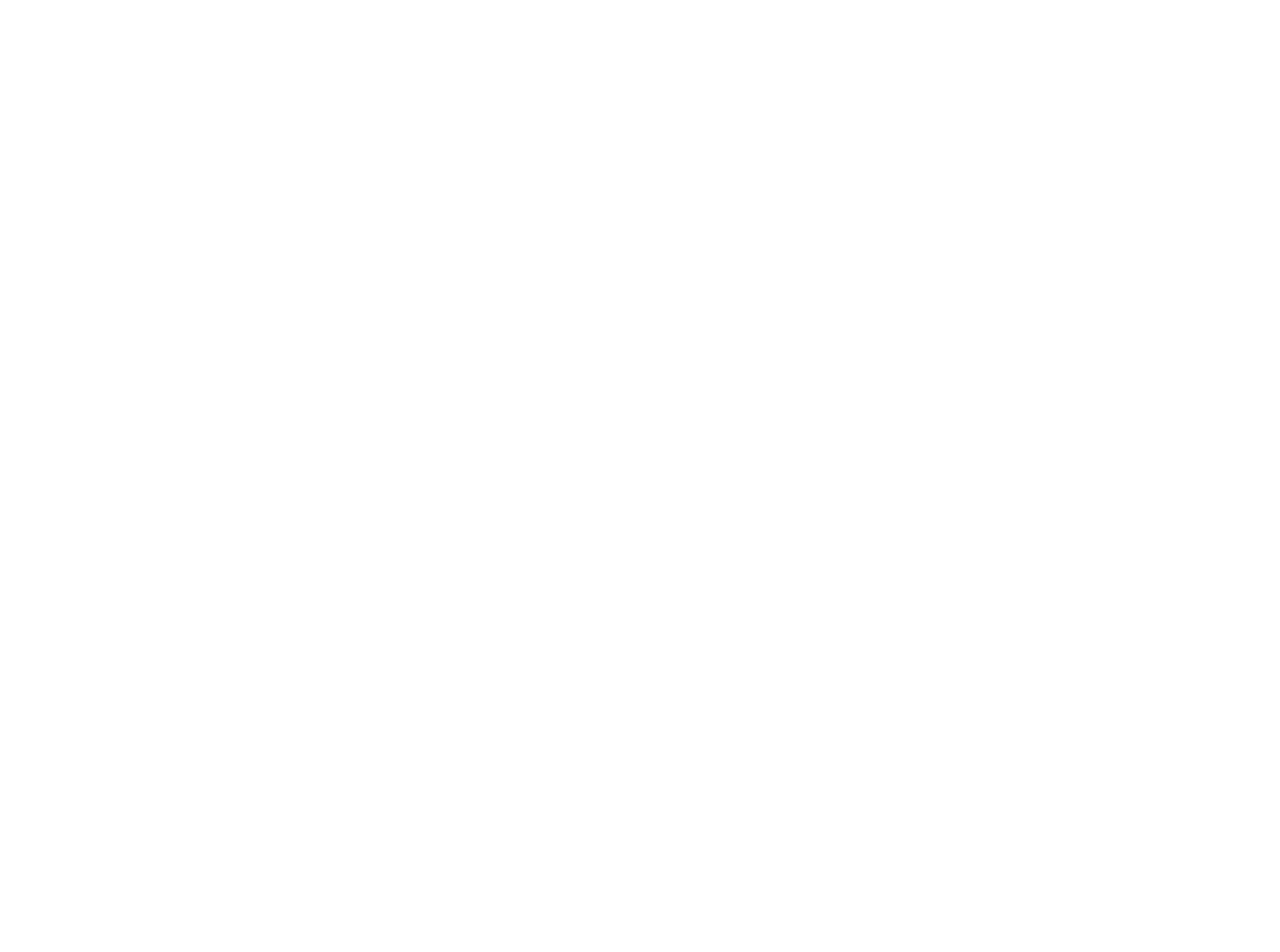
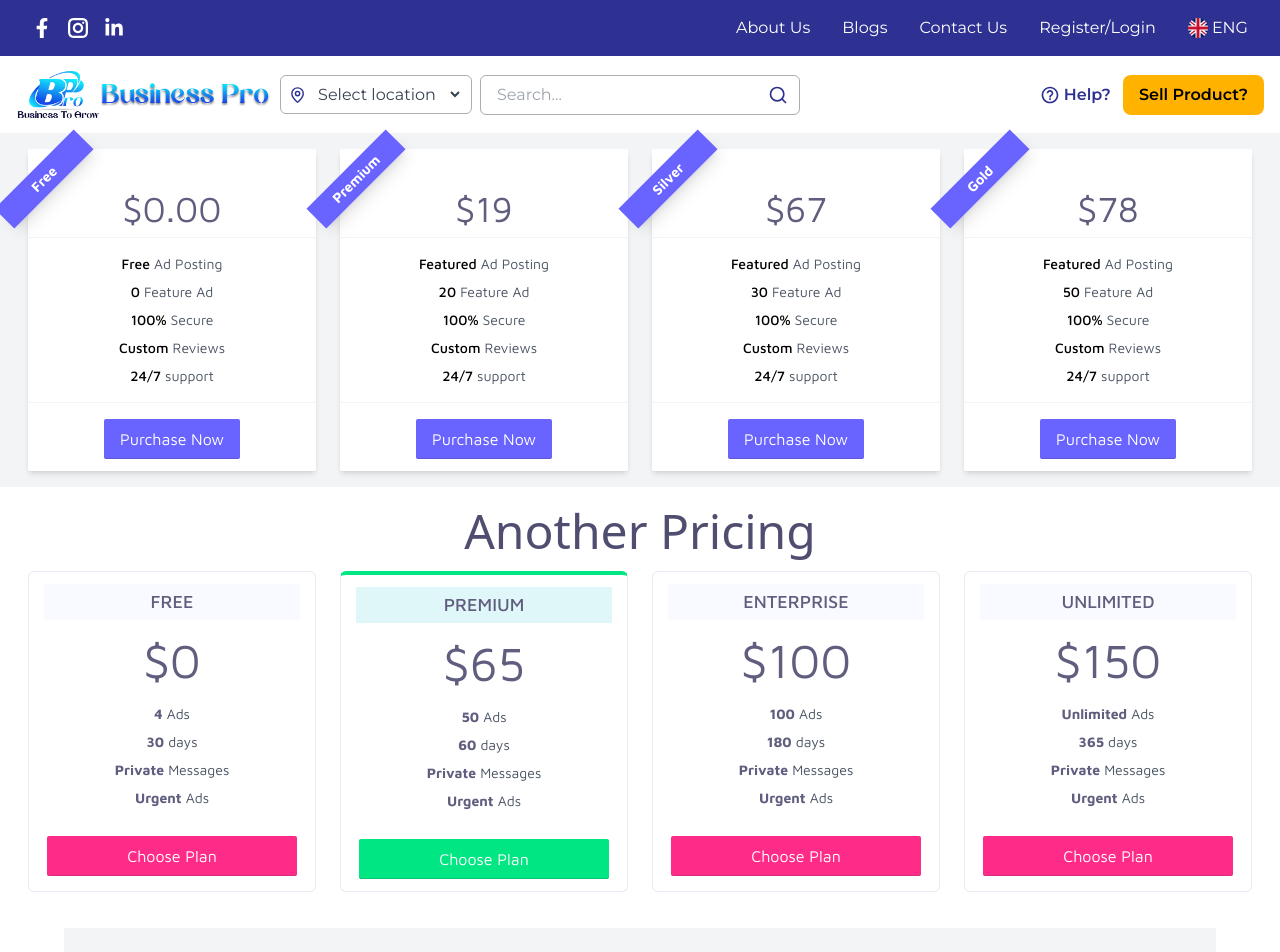
Before and after one commit to Jasveer399/Bpro-Business-FRONTEND, a React (Vite) app: page /pricing in a window 1280 px wide. Before the commit this address had no page. Shown: the top 952 px of the page. Before the commit the page ends 800 px from the top, so only its background shows below. Built offline with nearby package versions, Linux system fonts and the light colour scheme.

Commit message:
Add Footer Page in Dealer Dashboard

```diff
--- a/index.html
+++ b/index.html
@@ -1,9 +1,17 @@
-<!doctype html>
+<!DOCTYPE html>
 <html lang="en">
   <head>
     <meta charset="UTF-8" />
-    <link href="https://fonts.googleapis.com/css2?family=Montserrat:wght@400;500;600&display=swap" rel="stylesheet">
+    <link
+      href="https://fonts.googleapis.com/css2?family=Montserrat:wght@400;500;600&display=swap"
+      rel="stylesheet"
+    />
     <meta name="viewport" content="width=device-width, initial-scale=1.0" />
+    <link
+      href="https://fonts.googleapis.com/css2?family=Maven+Pro:wght@400;500;700&display=swap"
+      rel="stylesheet"
+    />
+
     <title>Bpro business</title>
   </head>
   <body>
--- a/src/App.jsx
+++ b/src/App.jsx
@@ -8,7 +8,11 @@ import Category from "./Pages/Category/Category";
 import BlogView from "./Components/Forms/Blogs/BlogView";
 import AdminLogin from "./Pages/Login/AdminLogin";
 import Home from "./Dealer Dashboard/Pages/Home/Home";
-import { ProtectedAdminRoutes, RedirectIfAuthenticated } from "./Utils/ProtectedAmdinRoutes";
+import Pricing from "./Dealer Dashboard/Pages/Pricing/Pricing";
+import {
+  ProtectedAdminRoutes,
+  RedirectIfAuthenticated,
+} from "./Utils/ProtectedAmdinRoutes";
 import Workers from "./Pages/Workers/Workers";
 
 function App() {
@@ -31,6 +35,7 @@ function App() {
           </Route>
         </Route>
         <Route path="/home" element={<Home />} />
+        <Route path="/pricing" element={<Pricing />} />
       </Routes>
     </>
   );
--- /dev/null
+++ b/src/Dealer Dashboard/Pages/Pricing/Pricing.jsx
@@ -0,0 +1,191 @@
+import React from "react";
+import Navbar from "../../Components/Home/Navbar";
+import Header from "../../Components/Home/Header";
+import Footer from "../../Components/Home/Footer";
+
+function Pricing() {
+  const pricingPlans = [
+    {
+      price: "0.00",
+      title: "Free",
+      features: [
+        "Free Ad Posting",
+        "0 Feature Ad",
+        "100% Secure",
+        "Custom Reviews",
+        "24/7 support",
+      ],
+    },
+    {
+      price: "19",
+      title: "Premium",
+      features: [
+        "Featured Ad Posting",
+        "20 Feature Ad",
+        "100% Secure",
+        "Custom Reviews",
+        "24/7 support",
+      ],
+    },
+    {
+      price: "67",
+      title: "Silver",
+      features: [
+        "Featured Ad Posting",
+        "30 Feature Ad",
+        "100% Secure",
+        "Custom Reviews",
+        "24/7 support",
+      ],
+    },
+    {
+      price: "78",
+      title: "Gold",
+      features: [
+        "Featured Ad Posting",
+        "50 Feature Ad",
+        "100% Secure",
+        "Custom Reviews",
+        "24/7 support",
+      ],
+    },
+  ];
+  const otherPricingPlans = [
+    {
+      price: "0",
+      title: "Free",
+      features: ["4 Ads", "30 days", "Private Messages", "Urgent Ads"],
+    },
+    {
+      price: "65",
+      title: "Premium",
+      features: ["50 Ads", "60 days", "Private Messages", "Urgent Ads"],
+    },
+    {
+      price: "100",
+      title: "Enterprise",
+      features: ["100 Ads", "180 days", "Private Messages", "Urgent Ads"],
+    },
+    {
+      price: "150",
+      title: "Unlimited",
+      features: ["Unlimited Ads", "365 days", "Private Messages", "Urgent Ads"],
+    },
+  ];
+
+  return (
+    <>
+      <Navbar />
+      <Header />
+      <div className="bg-gray-100 flex items-center mb-5 justify-center p-4 font-maven">
+        <div className="grid grid-cols-1 sm:grid-cols-2 lg:grid-cols-4 gap-6">
+          {pricingPlans.map((plan, index) => (
+            <div
+              key={index}
+              className="bg-white relative rounded-sm shadow-md p-0 flex flex-col items-center text-center mx-auto w-72"
+            >
+              {/* Ribbon Title */}
+              <div className="absolute top-4 -left-10 bg-[#6963ff] text-white font-semibold py-1 px-4 transform -rotate-45 shadow-lg w-28 text-sm text-center">
+                {plan.title}
+              </div>
+
+              {/* Price */}
+              <h2 className="text-4xl font-normal text-[#605e7e] p-2 mt-8">
+                ${plan.price}
+              </h2>
+              <hr className="w-full border-gray-100 mb-4" />
+
+              {/* Features */}
+              <ul className="text-gray-600 space-y-2 mb-4">
+                {plan.features.map((feature, i) => {
+                  const [firstWord, ...remainingWords] = feature.split(" ");
+                  return (
+                    <li key={i} className="text-sm">
+                      <span className="text-black font-medium">
+                        {firstWord}
+                      </span>{" "}
+                      <span>{remainingWords.join(" ")}</span>
+                    </li>
+                  );
+                })}
+              </ul>
+              <hr className="w-full border-gray-100 mb-4" />
+
+              {/* Button */}
+              <button
+                className="bg-[#6963ff] text-white mb-3 rounded-sm py-2 px-4 hover:bg-[#5a54f8] transition"
+                style={{ boxShadow: "0 -1px 0px rgba(50, 50, 50, 0.2) inset" }}
+              >
+                Purchase Now
+              </button>
+            </div>
+          ))}
+        </div>
+      </div>
+
+      {/* Second Pricing Cards */}
+      <div className="text-5xl text-center text-[#504e70] font-thin">
+        Another Pricing
+      </div>
+      <div className="bg-white flex items-center justify-center mb-5 p-4 font-maven">
+        <div className="grid grid-cols-1 sm:grid-cols-2 lg:grid-cols-4 gap-6">
+          {otherPricingPlans.map((plan, index) => (
+            <div
+              key={index}
+              className="bg-white relative rounded-md p-0 flex flex-col items-center text-center mx-auto w-72"
+              style={{
+                border: "1px solid #e8ebf3",
+                borderTop:
+                  plan.title === "Premium"
+                    ? "4px solid #00e682"
+                    : "1px solid #e8ebf3",
+              }}
+            >
+              {/* Title Box */}
+              <div
+                className={`${
+                  plan.title === "Premium" ? "bg-[#e0f7fa]" : "bg-[#f9faff]"
+                } uppercase p-1 w-64 mt-3 left-0 text-center text-lg font-medium text-[#605e7e]`}
+              >
+                {plan.title}
+              </div>
+
+              {/* Price */}
+              <h2 className="text-5xl font-normal text-[#605e7e] mb-3 p-2 mt-2">
+                ${plan.price}
+              </h2>
+
+              {/* Features */}
+              <ul className="text-gray-600 space-y-2 mb-7">
+                {plan.features.map((feature, i) => {
+                  const [firstWord, ...remainingWords] = feature.split(" ");
+                  return (
+                    <li key={i} className="text-sm">
+                      <span className="text-[#605e7e] font-semibold">
+                        {firstWord}
+                      </span>{" "}
+                      <span>{remainingWords.join(" ")}</span>
+                    </li>
+                  );
+                })}
+              </ul>
+
+              {/* Button */}
+              <button
+                className={`${
+                  plan.title === "Premium" ? "bg-[#00e682]" : "bg-[#ff2b88]"
+                } text-white mb-3 rounded-sm py-2 px-20 hover:bg-[#5a54f8] transition border-[#ff2b88]`}
+                style={{ boxShadow: "0 -1px 0px rgba(50, 50, 50, 0.2) inset" }}
+              >
+                Choose Plan
+              </button>
+            </div>
+          ))}
+        </div>
+      </div>
+      <Footer />
+    </>
+  );
+}
+
+export default Pricing;
--- a/tailwind.config.js
+++ b/tailwind.config.js
@@ -5,7 +5,8 @@ export default {
   theme: {
     extend: {
       fontFamily: {
-        montserrat: ['Montserrat', 'sans-serif'],
+        montserrat: ["Montserrat", "sans-serif"],
+        maven: ['"Maven Pro"', "sans-serif"],
       },
       backgroundImage: {
         "brand-color-3":
```
